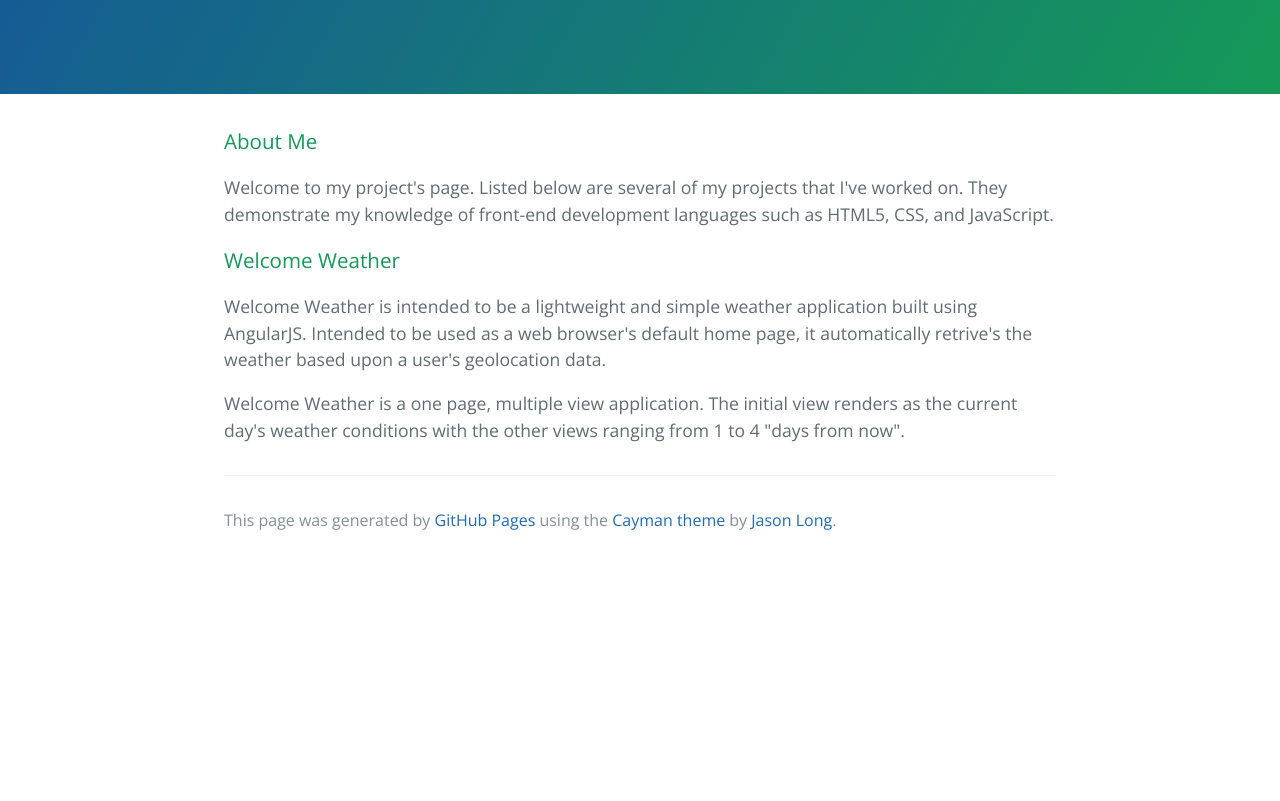
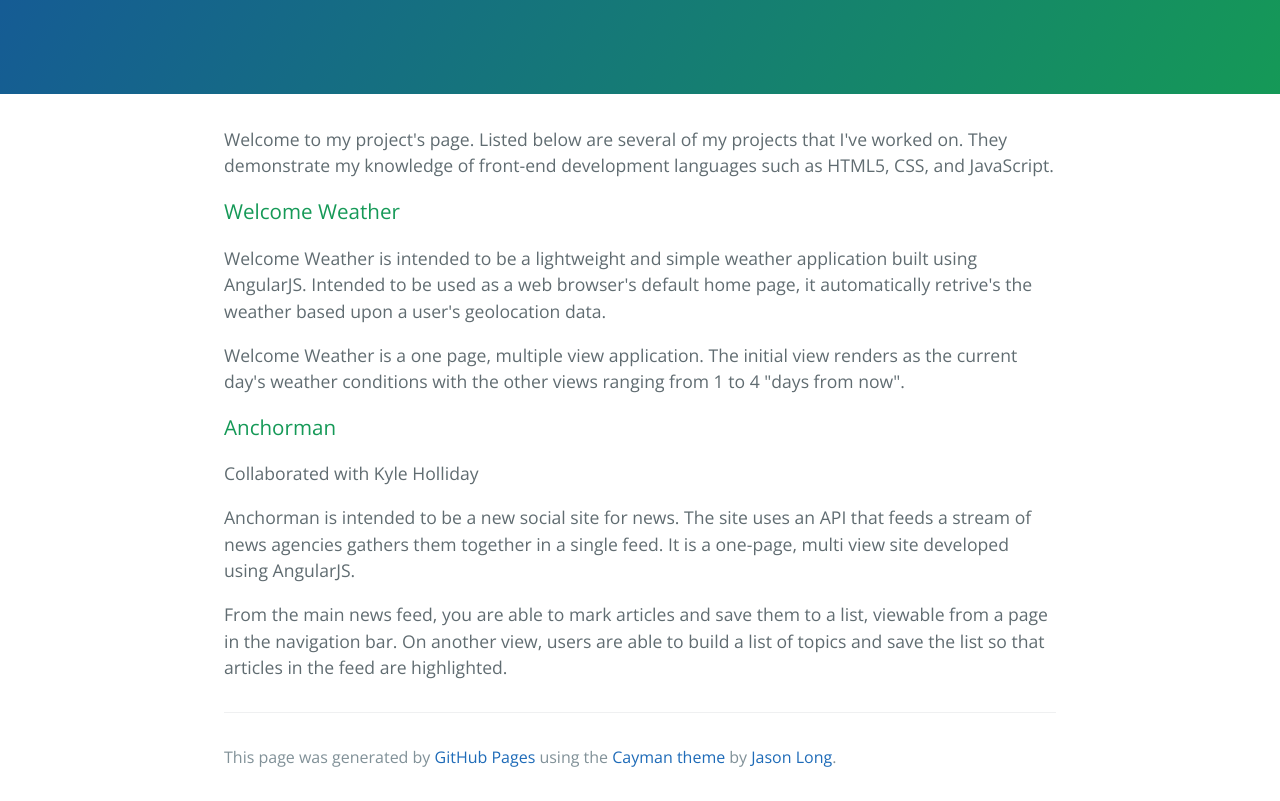
Before and after one commit to MichaelWDanko/michaelwdanko.github.io, a plain HTML site: page index.html in a window 1280 px wide. Shown: the part 176-977 px from the top of the page. Before the commit the page ends 800 px from the top, so only its background shows below. Drawn offline with nearby package versions, Linux system fonts and the light colour scheme.

Commit message:
Added Anchorman to the portfolio

```diff
--- a/index.html
+++ b/index.html
@@ -18,13 +18,19 @@
     </section>
 
     <section class="main-content">
-        <h3>About Me</h3>
         <p>Welcome to my project's page. Listed below are several of my projects that I've worked on. They demonstrate my knowledge of front-end development languages such as HTML5, CSS, and JavaScript.</p>
 
         <div class="project-item">
             <a href="http://welcome-weather.surge.sh"><h3>Welcome Weather</h3></a>
             <p>Welcome Weather is intended to be a lightweight and simple weather application built using AngularJS. Intended to be used as a web browser's default home page, it automatically retrive's the weather based upon a user's geolocation data. </p>
             <p>Welcome Weather is a one page, multiple view application. The initial view renders as the current day's weather conditions with the other views ranging from 1 to 4 "days from now".</p>
+        </div>
+
+        <div class="project-item">
+            <a href="http://anchorman-app.surge.sh"><h3>Anchorman</h3></a>
+            <p>Collaborated with Kyle Holliday</p>
+            <p>Anchorman is intended to be a new social site for news. The site uses an API that feeds a stream of news agencies gathers them together in a single feed. It is a one-page, multi view site developed using AngularJS. </p>
+            <p>From the main news feed, you are able to mark articles and save them to a list, viewable from a page in the navigation bar. On another view, users are able to build a list of topics and save the list so that articles in the feed are highlighted.</p>
         </div>
 
 
```
